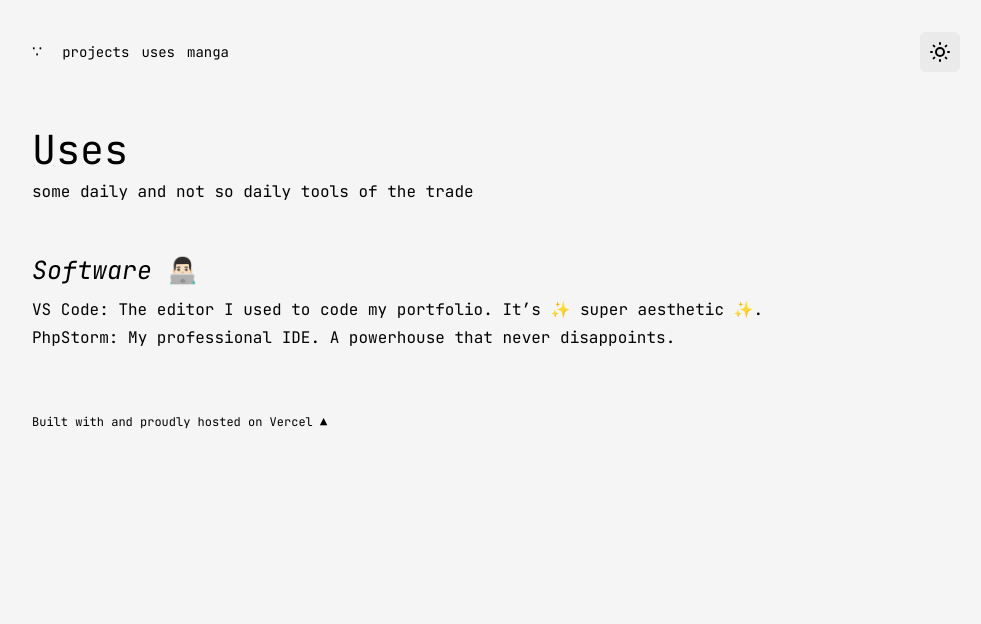
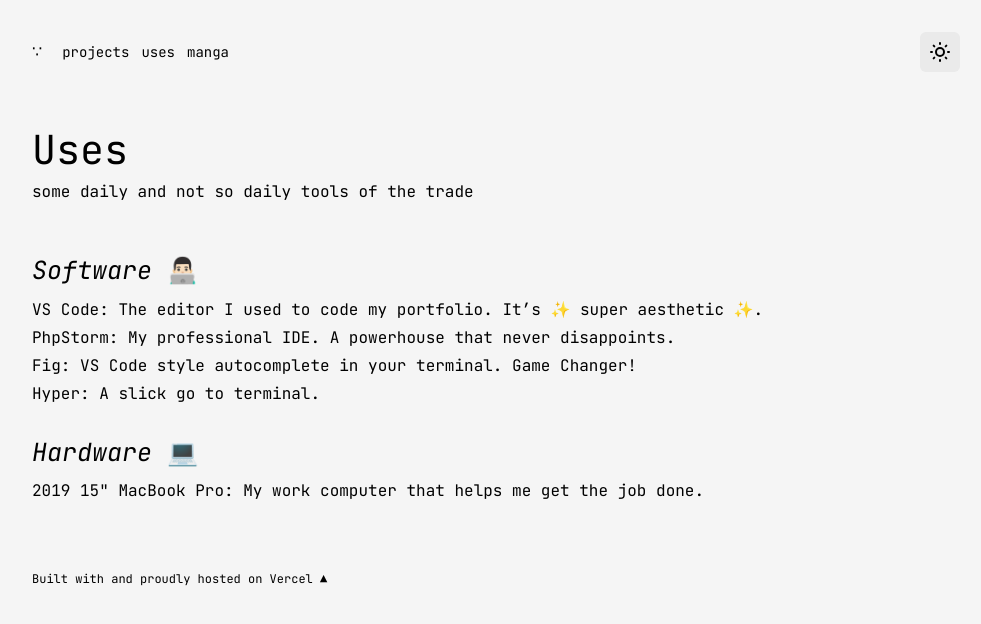
Before and after one commit to hcardonaweb/chicano.dev, a Next.js app: page /uses in a window 1280 px wide. Shown: the top 624 px of the page, without its empty margins (144-1125 px from the left). Built offline with nearby package versions, Linux system fonts and the light colour scheme.

Commit message:
Added more uses

```diff
--- a/components/ThemeToggle.js
+++ b/components/ThemeToggle.js
@@ -9,7 +9,7 @@
     <button
       aria-label="Toggle Dark Mode"
       type="button"
-      className="transition-300 focus-outline:electric-purple hover:electric-purple order-2 rounded-md bg-pearl-clear p-2 hover:ring-4 hover:ring-electric-purple focus:outline-none focus:ring-electric-purple dark:bg-onyx-clear"
+      className="transition-300 rounded-md bg-pearl-clear p-2 dark:bg-onyx-clear"
       onClick={() => setTheme(theme === "dark" ? "light" : "dark")}
     >
       {theme === "dark" ? <Moon /> : <Sun />}
--- a/components/UsesType.js
+++ b/components/UsesType.js
@@ -2,12 +2,12 @@
 
 const Uses = () => {
   return (
-    <article className="my-12">
+    <article className="my-12 grid gap-6">
       {UsesData.map((use, index) => (
         <section
           key={index}
           className={use.id}>
-          <h2 className="my-2">
+          <h2 className="mb-2">
             <i>{use.sectionName} </i>
             {use.sectionEmoji}
           </h2>
--- a/data/UsesData.json
+++ b/data/UsesData.json
@@ -13,6 +13,28 @@
         "name": "PhpStorm",
         "href": "https://www.jetbrains.com/phpstorm/",
         "description": "My professional IDE. A powerhouse that never disappoints."
+      },
+      {
+        "name": "Fig",
+        "href": "https://fig.io/",
+        "description": "VS Code style autocomplete in your terminal. Game Changer!"
+      },
+      {
+        "name": "Hyper",
+        "href": "https://hyper.is/",
+        "description": "A slick go to terminal."
+      }
+    ]
+  },
+  {
+    "id": "2",
+    "sectionName": "Hardware",
+    "sectionEmoji": "💻",
+    "items": [
+      {
+        "name": "2019 15\" MacBook Pro",
+        "href": "https://support.apple.com/kb/SP794?locale=en_US",
+        "description": "My work computer that helps me get the job done."
       }
     ]
   }
```
